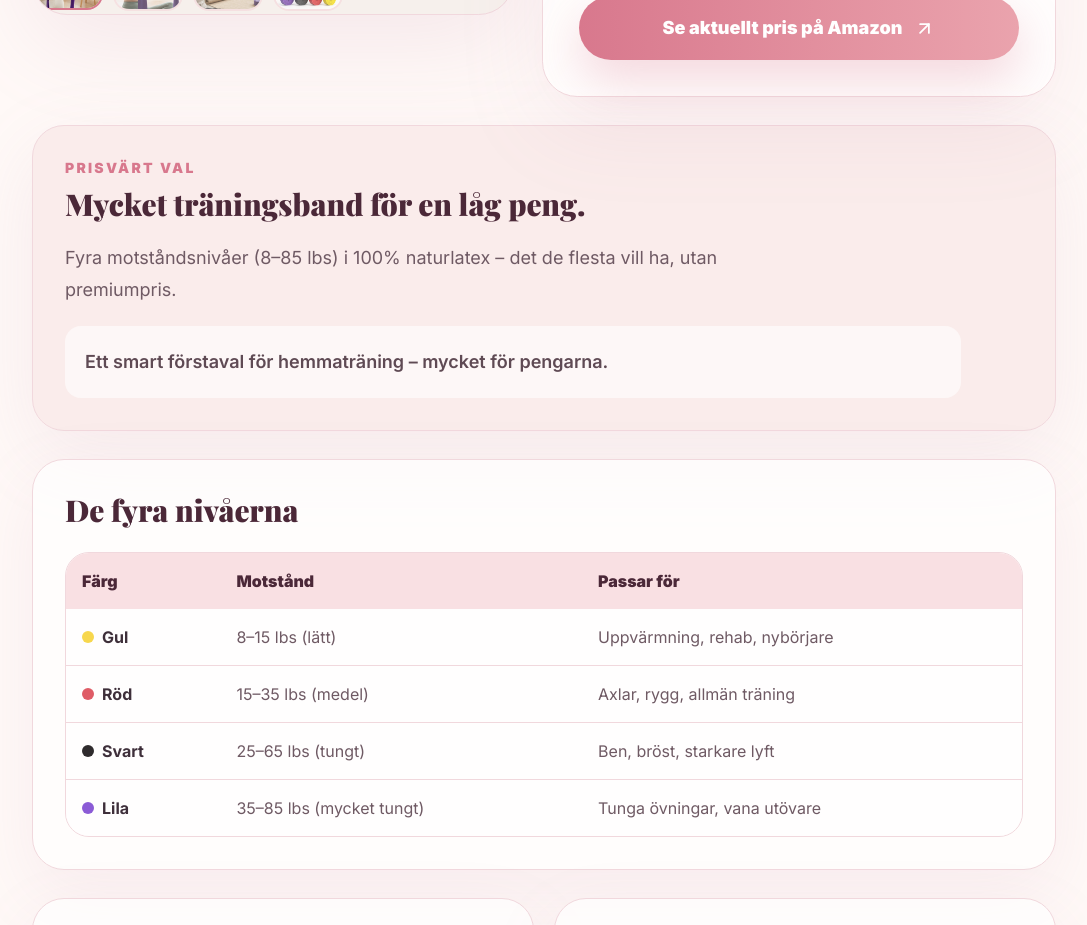
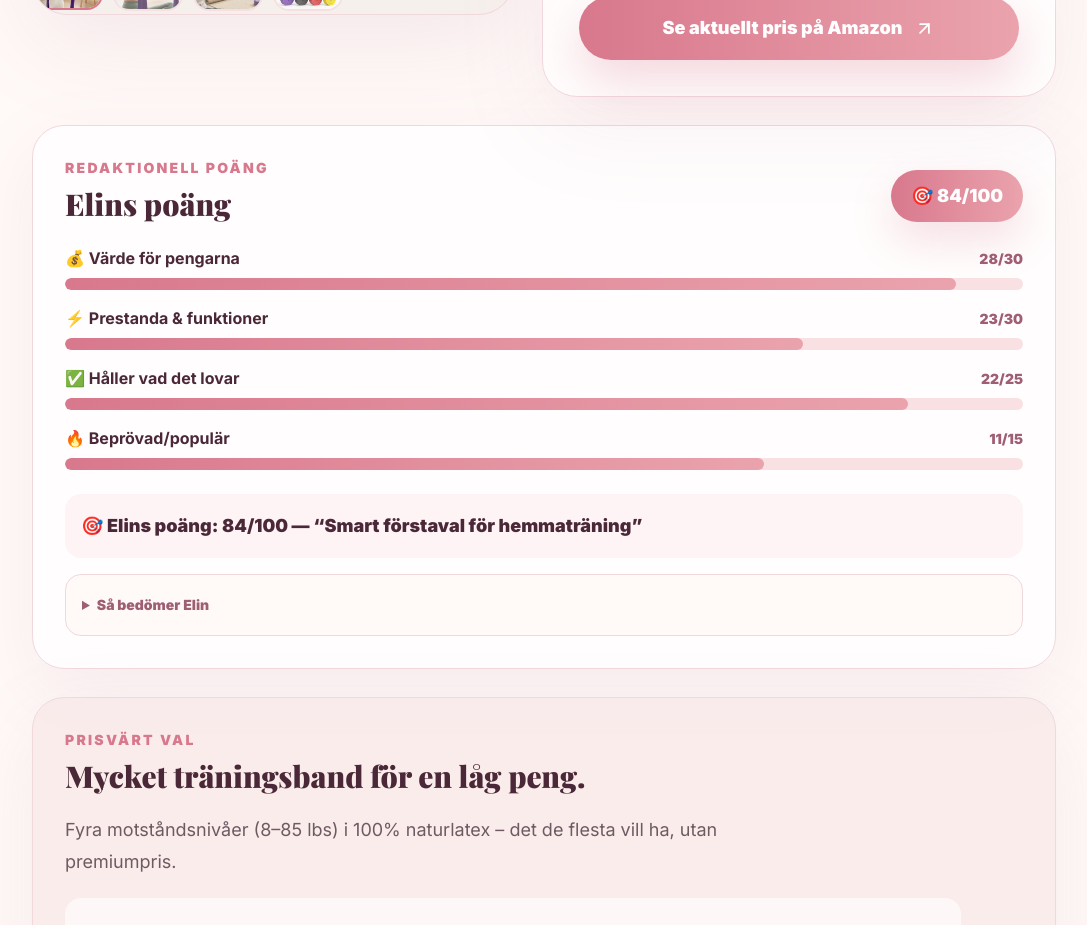
Before and after one commit to viperxgg/smart-art-ai, a Next.js app: page /traning/traningsband-naturlatex in a window 1280 px wide. Shown: the part 780-1705 px from the top of the page, without its empty margins (96-1183 px from the left). Built offline with nearby package versions, Linux system fonts and the light colour scheme; no server answers; a web font is replaced by a local one.

Commit message:
Add Elins editorial product scores

```diff
--- a/app/halsa/massagepistol/_components/MassagepistolProductReviewPage.tsx
+++ b/app/halsa/massagepistol/_components/MassagepistolProductReviewPage.tsx
@@ -9,6 +9,7 @@ import {
 } from "lucide-react";
 
 import { Breadcrumbs, buildBreadcrumbSchema } from "@/components/Breadcrumbs";
+import { ElinsScoreCard } from "@/components/ElinsScoreCard";
 import { JsonLd } from "@/components/JsonLd";
 import { ProductComments } from "@/components/ProductComments";
 import { ProductImageGallery } from "@/components/ProductImageGallery";
@@ -21,6 +22,7 @@ import {
   type MassagepistolPick,
 } from "@/lib/massagepistol";
 import { getApprovedReviews } from "@/lib/reviews/reviews";
+import { getEditorialScore } from "@/lib/scores";
 import { siteConfig } from "@/lib/site";
 
 type MassagepistolProductReviewPageProps = {
@@ -69,6 +71,7 @@ export async function MassagepistolProductReviewPage({
 }: MassagepistolProductReviewPageProps) {
   const approvedReviews = await getApprovedReviews(pick.product.slug);
   const productSchema = buildProductSchema(pick);
+  const editorialScore = getEditorialScore(pick.product.slug);
   const breadcrumbItems = [
     { name: "Hem", href: "/" },
     { name: "Hälsa", href: "/halsa" },
@@ -148,6 +151,10 @@ export async function MassagepistolProductReviewPage({
             </p>
           </article>
         </section>
+
+        {editorialScore ? (
+          <ElinsScoreCard score={editorialScore} className="mt-7" />
+        ) : null}
 
         <section className="mt-7 rounded-[2rem] border border-[#F1D8DD] bg-[#F9E9E9]/82 p-6 shadow-[0_26px_80px_rgba(185,131,166,0.12)] md:p-8">
           <p className="text-sm font-black uppercase tracking-[0.16em] text-[#D8788D]">
--- a/app/skonhet/plattang/_components/PlattangProductReviewPage.tsx
+++ b/app/skonhet/plattang/_components/PlattangProductReviewPage.tsx
@@ -9,6 +9,7 @@ import {
 } from "lucide-react";
 
 import { Breadcrumbs, buildBreadcrumbSchema } from "@/components/Breadcrumbs";
+import { ElinsScoreCard } from "@/components/ElinsScoreCard";
 import { JsonLd } from "@/components/JsonLd";
 import { ProductComments } from "@/components/ProductComments";
 import { ProductImageGallery } from "@/components/ProductImageGallery";
@@ -21,6 +22,7 @@ import {
   type PlattangPick,
 } from "@/lib/plattang";
 import { getApprovedReviews } from "@/lib/reviews/reviews";
+import { getEditorialScore } from "@/lib/scores";
 import { siteConfig } from "@/lib/site";
 
 type PlattangProductReviewPageProps = {
@@ -69,6 +71,7 @@ export async function PlattangProductReviewPage({
 }: PlattangProductReviewPageProps) {
   const approvedReviews = await getApprovedReviews(pick.product.slug);
   const productSchema = buildProductSchema(pick);
+  const editorialScore = getEditorialScore(pick.product.slug);
   const breadcrumbItems = [
     { name: "Hem", href: "/" },
     { name: "Skönhet", href: "/skonhet" },
@@ -148,6 +151,10 @@ export async function PlattangProductReviewPage({
             </p>
           </article>
         </section>
+
+        {editorialScore ? (
+          <ElinsScoreCard score={editorialScore} className="mt-7" />
+        ) : null}
 
         <section className="mt-7 rounded-[2rem] border border-[#F1D8DD] bg-[#F9E9E9]/82 p-6 shadow-[0_26px_80px_rgba(185,131,166,0.12)] md:p-8">
           <p className="text-sm font-black uppercase tracking-[0.16em] text-[#D8788D]">
--- a/app/traning/traningsband-naturlatex/page.tsx
+++ b/app/traning/traningsband-naturlatex/page.tsx
@@ -9,6 +9,7 @@ import {
 } from "lucide-react";
 
 import { Breadcrumbs, buildBreadcrumbSchema } from "@/components/Breadcrumbs";
+import { ElinsScoreCard } from "@/components/ElinsScoreCard";
 import { JsonLd } from "@/components/JsonLd";
 import { ProductComments } from "@/components/ProductComments";
 import { ProductImageGallery } from "@/components/ProductImageGallery";
@@ -18,6 +19,7 @@ import { TrustReviewLayers } from "@/components/TrustReviewLayers";
 import { createSeoMetadata } from "@/lib/metadata";
 import { featuredProduct } from "@/lib/products";
 import { getApprovedReviews } from "@/lib/reviews/reviews";
+import { getEditorialScore } from "@/lib/scores";
 import { siteConfig } from "@/lib/site";
 
 const pageUrl = `${siteConfig.url}/traning/traningsband-naturlatex`;
@@ -128,6 +130,7 @@ export const revalidate = 300;
 export default async function TraningBandReviewPage() {
   const approvedReviews = await getApprovedReviews(featuredProduct.slug);
   const productSchema = buildProductSchema();
+  const editorialScore = getEditorialScore(featuredProduct.slug);
 
   return (
     <main
@@ -198,6 +201,10 @@ export default async function TraningBandReviewPage() {
             </a>
           </article>
         </section>
+
+        {editorialScore ? (
+          <ElinsScoreCard score={editorialScore} className="mt-7" />
+        ) : null}
 
         <section className="mt-7 rounded-[2rem] border border-[#F1D8DD] bg-[#F9E9E9]/82 p-6 shadow-[0_26px_80px_rgba(185,131,166,0.12)] md:p-8">
           <p className="text-sm font-black uppercase tracking-[0.16em] text-[#D8788D]">
--- /dev/null
+++ b/components/ElinsScoreCard.tsx
@@ -0,0 +1,99 @@
+import type { EditorialScore } from "@/lib/scores";
+import { scoreWeights } from "@/lib/scores";
+
+type ElinsScoreCardProps = {
+  score: EditorialScore;
+  className?: string;
+};
+
+const scoreRows = [
+  {
+    key: "value",
+    label: "💰 Värde för pengarna",
+    max: scoreWeights.value,
+  },
+  {
+    key: "performance",
+    label: "⚡ Prestanda & funktioner",
+    max: scoreWeights.performance,
+  },
+  {
+    key: "promise",
+    label: "✅ Håller vad det lovar",
+    max: scoreWeights.promise,
+  },
+  {
+    key: "proven",
+    label: "🔥 Beprövad/populär",
+    max: scoreWeights.proven,
+  },
+] as const;
+
+export function ElinsScoreCard({ score, className = "" }: ElinsScoreCardProps) {
+  return (
+    <section
+      className={`rounded-[2rem] border border-[#F1D8DD] bg-white/76 p-6 shadow-[0_24px_70px_rgba(185,131,166,0.1)] md:p-8 ${className}`}
+      aria-labelledby="elins-poang-heading"
+    >
+      <div className="flex flex-col gap-4 sm:flex-row sm:items-end sm:justify-between">
+        <div>
+          <p className="text-sm font-black uppercase tracking-[0.16em] text-[#D8788D]">
+            Redaktionell poäng
+          </p>
+          <h2
+            id="elins-poang-heading"
+            className="mt-2 font-display text-3xl text-[#4B2838]"
+          >
+            Elins poäng
+          </h2>
+        </div>
+        <p className="rounded-full bg-gradient-to-r from-[#D8788D] to-[#EAA3AD] px-5 py-3 text-lg font-black text-white shadow-[0_18px_42px_rgba(216,120,141,0.22)]">
+          🎯 {score.total}/100
+        </p>
+      </div>
+
+      <div className="mt-6 grid gap-4">
+        {scoreRows.map((row) => {
+          const value = score[row.key];
+          const width = `${Math.round((value / row.max) * 100)}%`;
+
+          return (
+            <div key={row.key}>
+              <div className="flex items-baseline justify-between gap-4">
+                <p className="font-bold text-[#4B2838]">{row.label}</p>
+                <p className="shrink-0 text-sm font-black text-[#9E5E73]">
+                  {value}/{row.max}
+                </p>
+              </div>
+              <div
+                className="mt-2 h-3 overflow-hidden rounded-full bg-[#F9E0E3]"
+                aria-hidden="true"
+              >
+                <div
+                  className="h-full rounded-full bg-gradient-to-r from-[#D8788D] to-[#EAA3AD]"
+                  style={{ width }}
+                />
+              </div>
+            </div>
+          );
+        })}
+      </div>
+
+      <p className="mt-6 rounded-2xl bg-[#FFF4F5] p-4 text-lg font-black leading-8 text-[#4B2838]">
+        🎯 Elins poäng: {score.total}/100 — “{score.verdict}”
+      </p>
+
+      <details className="mt-4 rounded-2xl border border-[#F1D8DD] bg-[#FFF9F7] p-4 text-sm leading-7 text-[#6f5a64]">
+        <summary className="cursor-pointer font-black text-[#9E5E73]">
+          Så bedömer Elin
+        </summary>
+        <p className="mt-3">
+          Poängen är Elins redaktionella helhetsbedömning (av 100), baserad på
+          värde för pengarna, prestanda, hur väl produkten håller vad den lovar
+          enligt omdömen, och hur beprövad den är. Det är vår bedömning – inte
+          ett kundbetyg.
+        </p>
+      </details>
+    </section>
+  );
+}
--- a/components/ProductCard.tsx
+++ b/components/ProductCard.tsx
@@ -5,6 +5,7 @@ import Link from "next/link";
 import { ArrowUpRight, Heart } from "lucide-react";
 
 import { getProductPageHref, type Product } from "@/lib/products";
+import { getEditorialScore } from "@/lib/scores";
 import { SaveProductButton } from "@/components/SaveProductButton";
 
 type ProductCardProps = {
@@ -14,6 +15,7 @@ type ProductCardProps = {
 
 export function ProductCard({ product, priority = false }: ProductCardProps) {
   const productHref = getProductPageHref(product);
+  const score = getEditorialScore(product.slug);
 
   return (
     <article className="overflow-hidden rounded-[2.4rem] border border-[#f0c8ce] bg-white/56 shadow-[0_30px_90px_rgba(216,131,146,0.17)] backdrop-blur-xl">
@@ -53,6 +55,11 @@ export function ProductCard({ product, priority = false }: ProductCardProps) {
         <p className="mt-5 text-lg leading-9 text-[#74636a]">
           {product.summary}
         </p>
+        {score ? (
+          <p className="mt-5 inline-flex min-h-10 items-center rounded-full border border-[#F1D8DD] bg-[#FFF4F5] px-4 text-sm font-black text-[#9E5E73]">
+            Elins poäng: {score.total}/100
+          </p>
+        ) : null}
         <p className="mt-5 text-xs font-bold uppercase tracking-[0.14em] text-[#a96876]">
           Annons · Amazon-länken är en reklamlänk.
         </p>
--- /dev/null
+++ b/lib/scores.ts
@@ -0,0 +1,62 @@
+export type EditorialScore = {
+  value: number;
+  performance: number;
+  promise: number;
+  proven: number;
+  total: number;
+  verdict: string;
+};
+
+export const scoreWeights = {
+  value: 30,
+  performance: 30,
+  promise: 25,
+  proven: 15,
+} as const;
+
+export const editorialScores: Record<string, EditorialScore> = {
+  "traningsband-4-nivaer": {
+    value: 28,
+    performance: 23,
+    promise: 22,
+    proven: 11,
+    total: 84,
+    verdict: "Smart förstaval för hemmaträning",
+  },
+  "beurer-mg-99-massagepistol": {
+    value: 22,
+    performance: 23,
+    promise: 20,
+    proven: 13,
+    total: 78,
+    verdict: "Tryggt, kompakt märkesval",
+  },
+  "bdbkmg-massagepistol": {
+    value: 27,
+    performance: 24,
+    promise: 22,
+    proven: 11,
+    total: 84,
+    verdict: "Mest massage för pengarna",
+  },
+  "remington-s8540-plattang": {
+    value: 28,
+    performance: 25,
+    promise: 24,
+    proven: 14,
+    total: 91,
+    verdict: "Prisvärt, beprövat vardagsval",
+  },
+  "remington-mini-s2880-plattang": {
+    value: 24,
+    performance: 18,
+    promise: 21,
+    proven: 11,
+    total: 74,
+    verdict: "Smart för resan – ärligt begränsad",
+  },
+};
+
+export function getEditorialScore(productSlug: string) {
+  return editorialScores[productSlug];
+}
```
